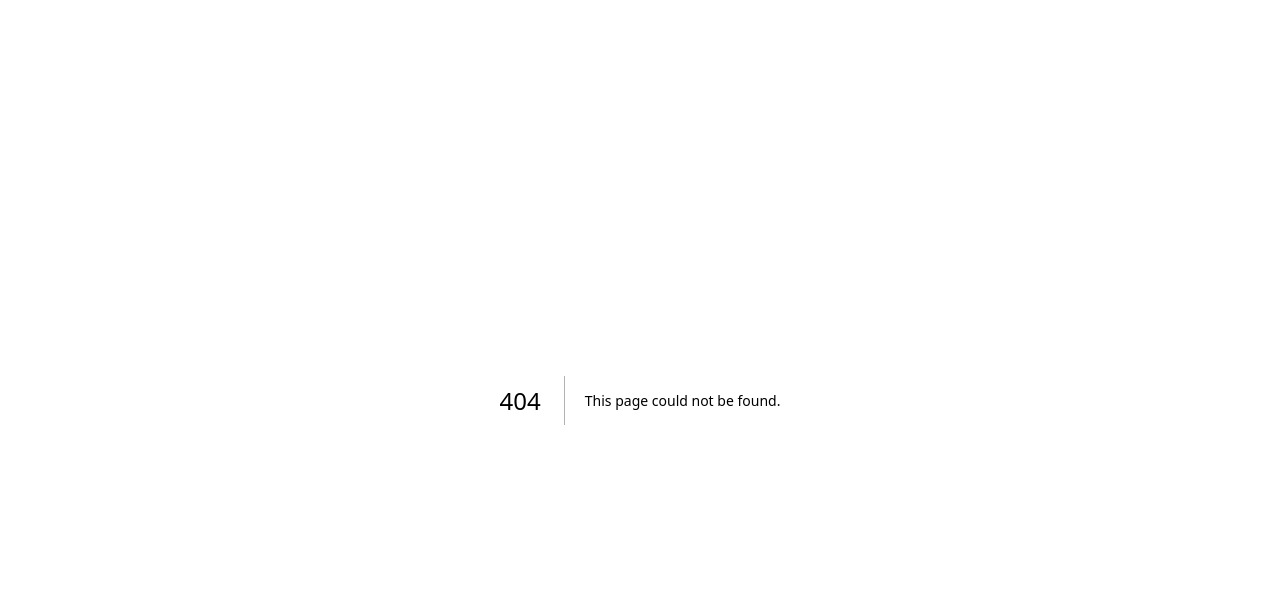
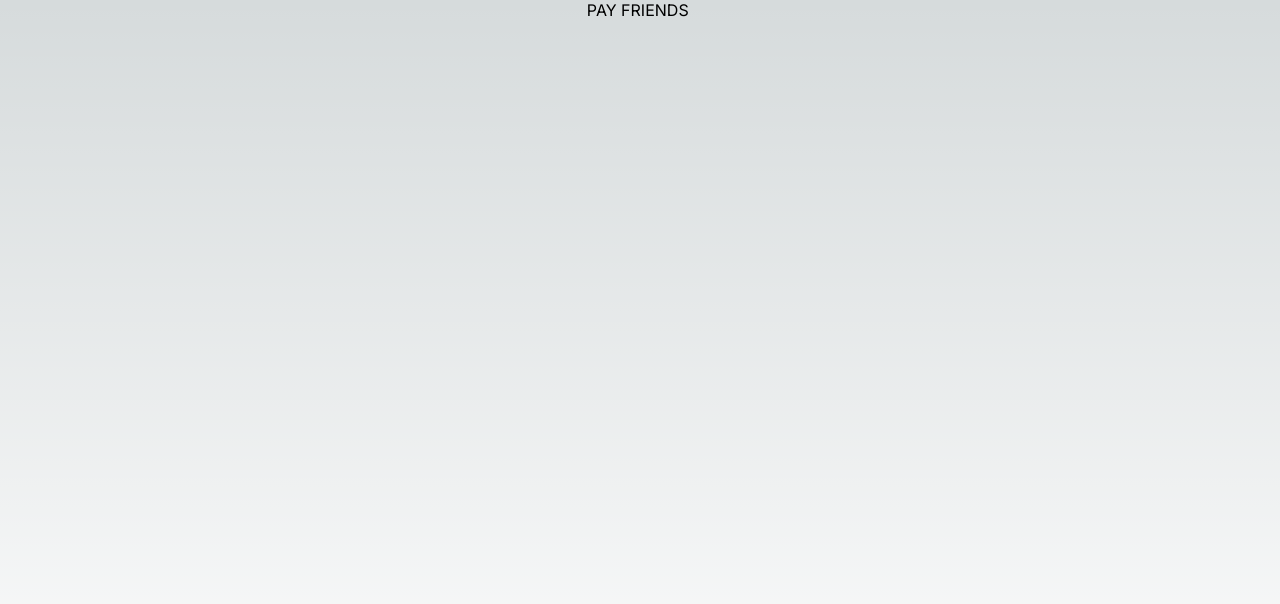
Before and after one commit to Project-Hackathons/tiktok-techjam, a Next.js app in the folder frontend/: page /pay in a window 1280 px wide. Before the commit this address had no page. Shown: the top 604 px of the page. Built offline with nearby package versions, Linux system fonts and the light colour scheme.

Commit message:
add u2u route

```diff
--- a/frontend/src/pages/index.tsx
+++ b/frontend/src/pages/index.tsx
@@ -29,7 +29,7 @@ export default function Home() {
           </div>
           <div className={styles.divider}/>
           <div className={styles.buttonsContainer}>
-            <Link href="/map">
+            <Link href="/pay">
               <div className={styles.largeButton}>
                 <BiMoney size={45}/>
                 Pay
--- /dev/null
+++ b/frontend/src/pages/pay.tsx
@@ -0,0 +1,25 @@
+import Head from "next/head";
+import { Inter } from "next/font/google";
+import styles from "@/styles/Home.module.css";
+
+const inter = Inter({ subsets: ["latin"] });
+
+export default function Home() {
+  return (
+    <>
+      <Head>
+        <title>Pay Friends!</title>
+        {/* <meta name="description" content="Generated by create next app" /> */}
+        {/* <meta name="viewport" content="width=device-width, initial-scale=1" /> */}
+        <link rel="icon" href="/favicon.ico" />
+      </Head>
+      <main className={`${styles.main} ${inter.className}`}>
+        <div className={styles.description}>
+          <p>
+            PAY FRIENDS&nbsp;
+          </p>
+        </div>
+      </main>
+    </>
+  );
+}
```
Also changed, not shown: frontend/src/styles/Pay.module.css (added).
